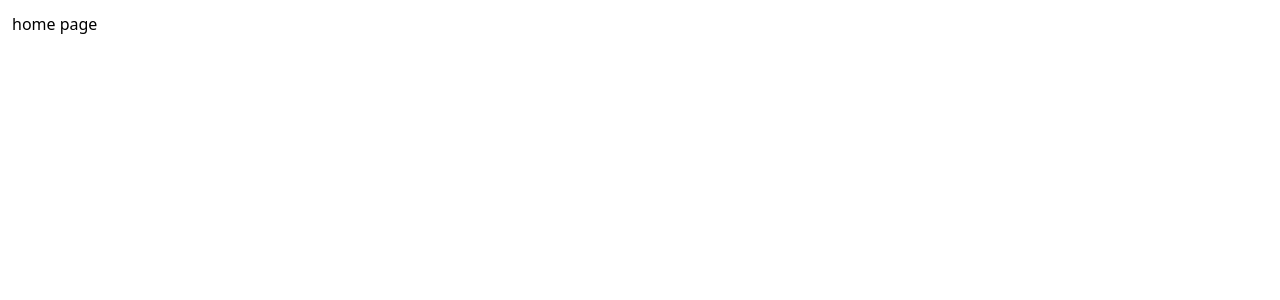
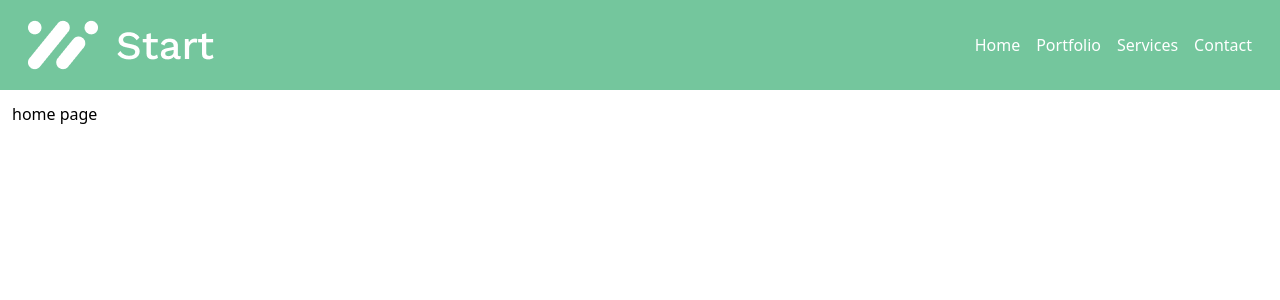
Before and after one commit to AliFarmaniDev/startup-website, a Vue app: page / in a window 1280 px wide. Shown: the top 300 px of the page. Built offline with nearby package versions, Linux system fonts and the light colour scheme.

Commit message:
create header

```diff
--- a/src/App.vue
+++ b/src/App.vue
@@ -1,7 +1,10 @@
 <script setup>
 import { RouterView } from 'vue-router'
+// import components
+import Header from './components/Header.vue';
 </script>
 
 <template>
+    <Header />
   <RouterView />
 </template>
--- /dev/null
+++ b/src/components/Header.vue
@@ -0,0 +1,23 @@
+<script setup>
+import { RouterLink } from 'vue-router';
+//impoting components
+import Container from '@/layout/Container.vue';
+import Navigation from './Navigation.vue';
+</script>
+
+<template>
+    <header class="w-full bg-[#74C69D]">
+        <Container class="py-3 sm:py-4 md:py-5 flex justify-between items-center">
+            <div class="flex items-center">
+                <!--this is logo section-->
+                <RouterLink to="/">
+                    <img src="../assets/images/Frame 4.png" alt="site logo" class="w-[129px] h-[38px] sm:w-[187px] sm:h-[50px]">
+                </RouterLink>
+            </div>
+            <div class="flex items-center">
+                <!--menu section-->
+                <Navigation/>
+            </div>
+        </Container>
+    </header>
+</template>
--- /dev/null
+++ b/src/components/Navigation.vue
@@ -0,0 +1,19 @@
+<script setup>
+import { RouterLink } from 'vue-router';
+import { ref,computed } from 'vue';
+</script>
+
+<template>
+    <div class="flex sm:hidden">
+        <!--mobile menu-->
+        <img src="../assets/icons/mobile.png" alt="">
+    </div>
+    <div class="hidden sm:flex items-center">
+        <nav class="flex gap-4 items-cente text-[#FFFFFF] font-thin">
+            <RouterLink to="/">Home</RouterLink>
+            <RouterLink to="/portfolio">Portfolio</RouterLink>
+            <RouterLink to="/our-service">Services</RouterLink>
+            <RouterLink to="/contact">Contact</RouterLink>
+        </nav>
+    </div>
+</template>
--- a/src/layout/Container.vue
+++ b/src/layout/Container.vue
@@ -1,5 +1,5 @@
 <template>
-  <div class="mx-3 sm:mx-4 md:mx-5 my-3 sm:my-4 md:my-5">
+  <div class="mx-5 sm:mx-6 md:mx-7">
     <slot></slot>
   </div>
 </template>
--- a/src/router/index.js
+++ b/src/router/index.js
@@ -16,9 +16,9 @@ const router = createRouter({
     },
     //set page routes
     {
-      path: '/profile',
-      name: 'profile',
-      component: () => import('@/views/ProfileView.vue'),
+      path: '/portfolio',
+      name: 'portfolio',
+      component: () => import('@/views/PortfolioView.vue'),
     },
     {
       path: '/our-service',
```
Also changed, not shown: src/assets/icons/mobile.png (added), src/assets/images/Frame 4.png (added), src/components/Footer.vue (added), src/views/PortfolioView.vue (renamed from src/views/ProfileView.vue).
